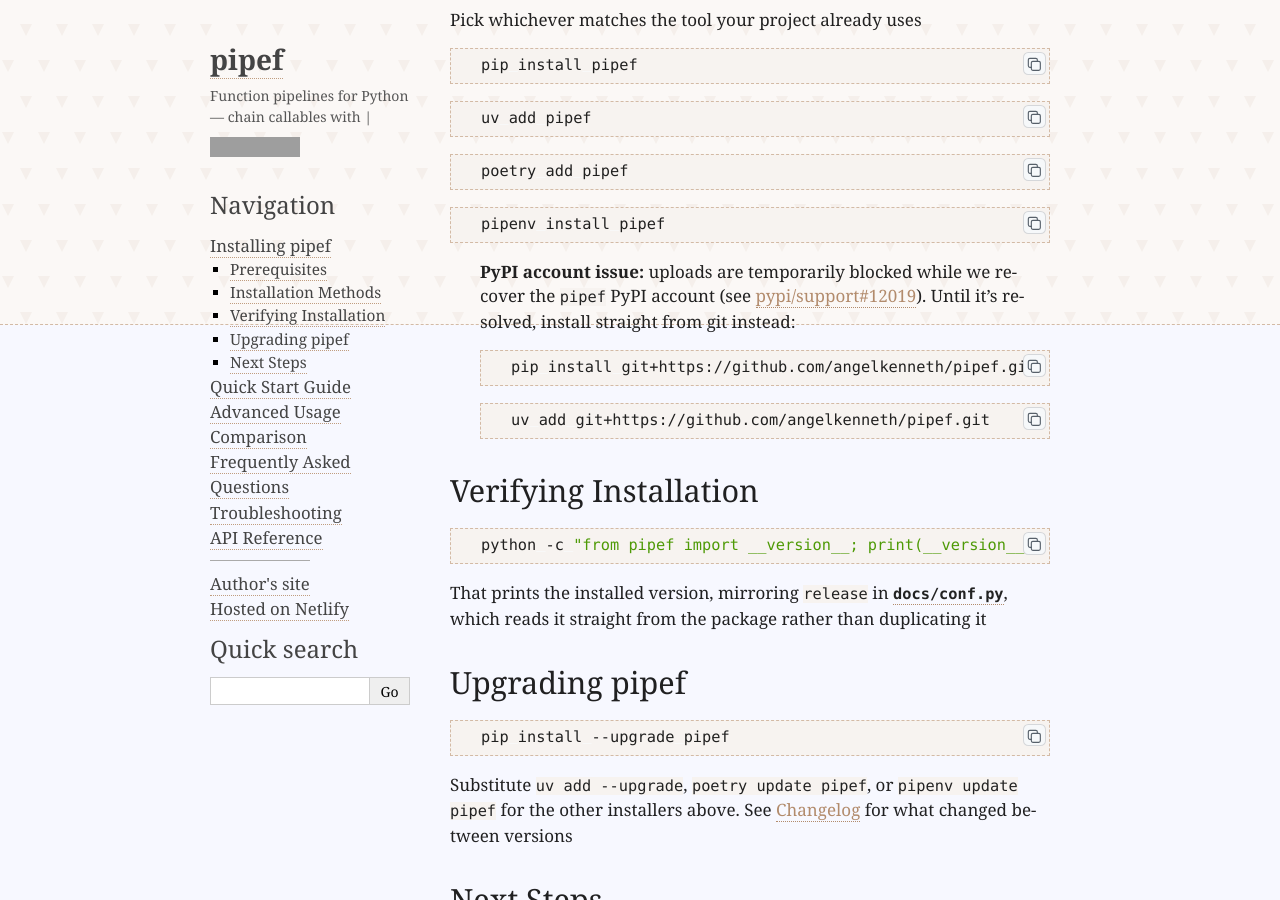
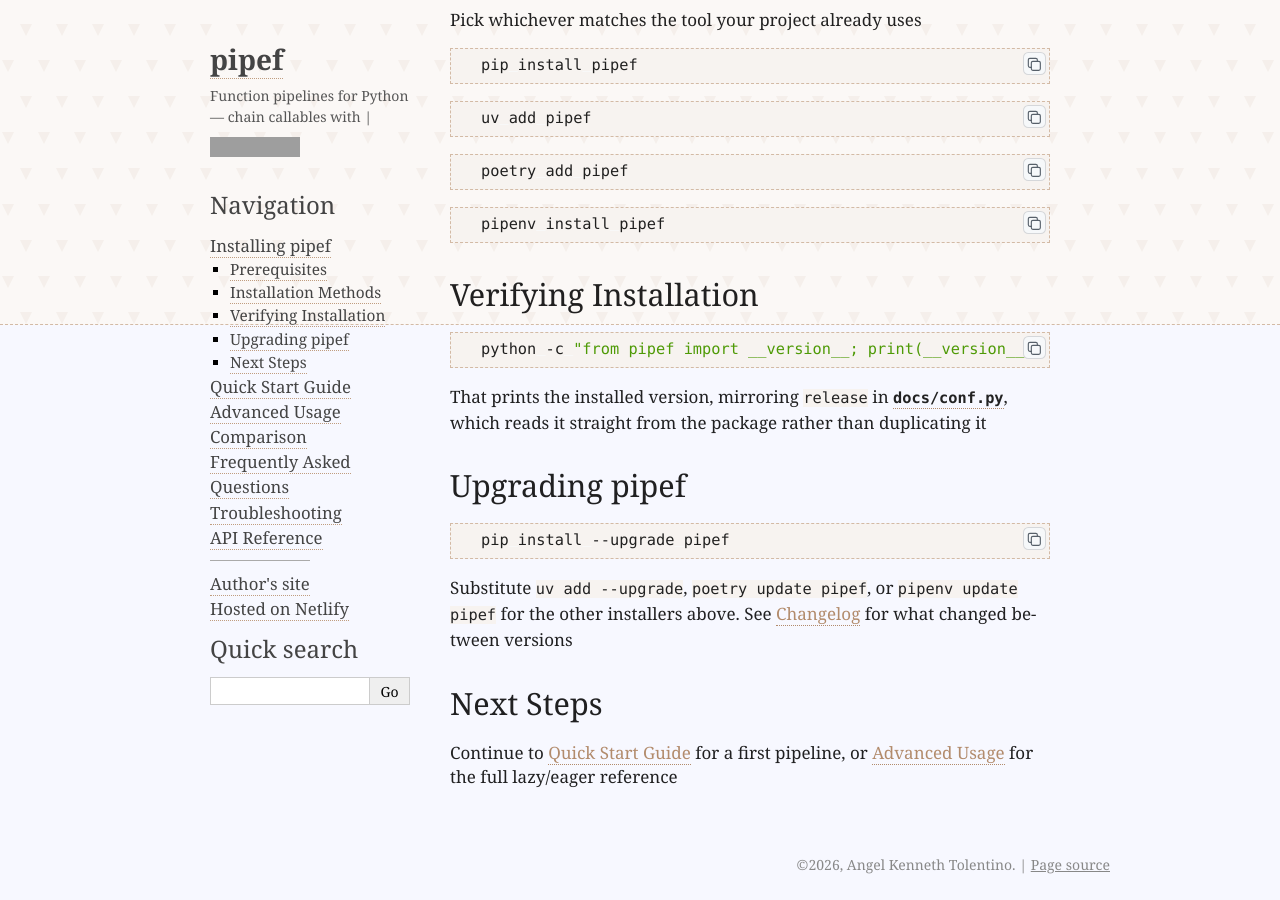
Before and after one commit to angelkenneth/pipef, a Sphinx documentation site: the page built from docs/installing.md, in a window 1280 px wide and 900 px high, scrolled down 306 px. Built offline with Sphinx 7.4.7, drawn with Linux system fonts in a browser that asks for light colours; grey boxes are pictures that could not be loaded.

Commit message:
docs(na-0): removed resolved PyPI account notice from README and installing docs

````diff
--- a/docs/installing.md
+++ b/docs/installing.md
@@ -25,18 +25,6 @@
 pipenv install pipef
 ```
 
-> **PyPI account issue:** uploads are temporarily blocked while we recover the `pipef` PyPI account
-> (see [pypi/support#12019](https://github.com/pypi/support/issues/12019)). Until it's resolved, install
-> straight from git instead:
->
-> ```bash
-> pip install git+https://github.com/angelkenneth/pipef.git
-> ```
->
-> ```bash
-> uv add git+https://github.com/angelkenneth/pipef.git
-> ```
-
 ## Verifying Installation
 
 ```bash
````
Also changed, not shown: README.md (+0 -12 lines).
